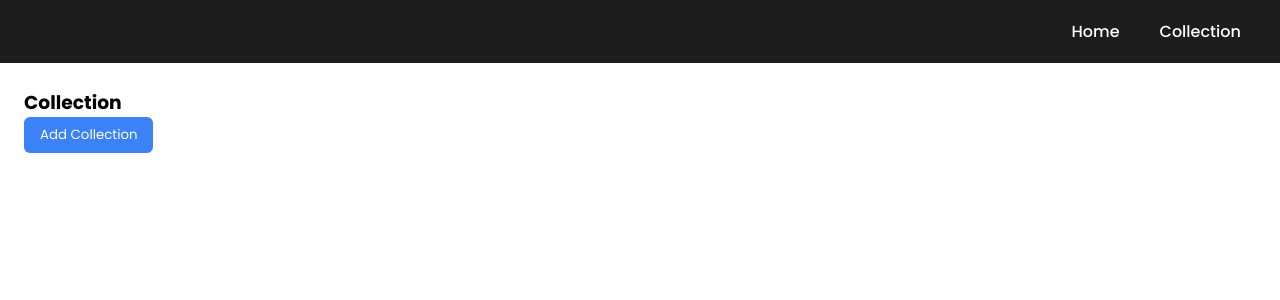
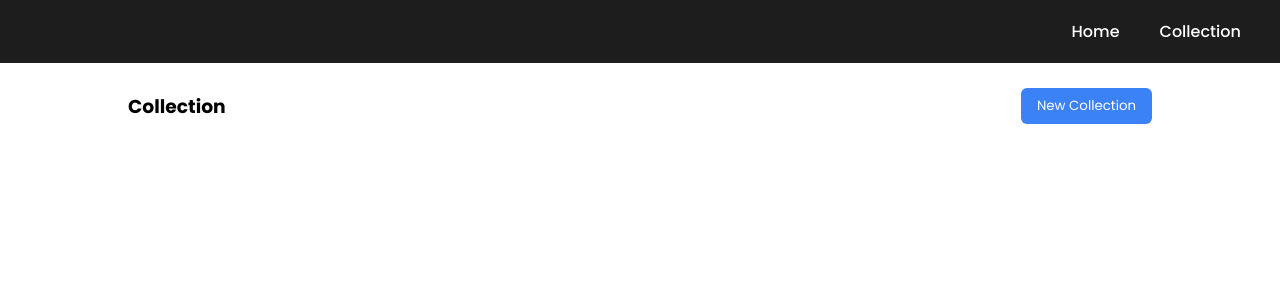
Before and after one commit to adiandoyo32/anime-app, a React (Create React App) app: page /collections in a window 1280 px wide. Shown: the top 300 px of the page. Built offline with nearby package versions, Linux system fonts and the light colour scheme.

Commit message:
fix: collection page ui

```diff
--- a/src/pages/AnimeDetail/components/CollectionCard.tsx
+++ b/src/components/CollectionCard.tsx
@@ -2,9 +2,9 @@
 import { css } from "@emotion/react";
 import React from "react";
 import { useNavigate } from "react-router-dom";
-import Button from "../../../components/Button";
-import { PlaceHolder } from "../../../images";
-import Collection from "../../../models/Collection";
+import Button from "./Button";
+import { PlaceHolder } from "../images";
+import Collection from "../models/Collection";
 
 interface CollectionCardProps {
     collection: Collection;
@@ -28,6 +28,8 @@ const CollectionCard: React.FC<CollectionCardProps> = ({ collection }) => {
                     width: 8rem;
                     height: 12rem;
                     background-color: #f5f5f5;
+                    border-radius: 0.5rem;
+                    overflow: hidden;
                 `}
             >
                 <img
--- a/src/pages/AnimeDetail/AnimeDetailPage.tsx
+++ b/src/pages/AnimeDetail/AnimeDetailPage.tsx
@@ -17,7 +17,7 @@ import AnimeTitle from "./components/AnimeTitle";
 import Banner from "./components/Banner";
 import BannerImage from "./components/BannerImage";
 import Chip from "./components/Chip";
-import CollectionCard from "./components/CollectionCard";
+import CollectionCard from "../../components/CollectionCard";
 import CoverImage from "./components/CoverImage";
 import Description from "./components/Description";
 import Dot from "./components/Dot";
--- a/src/pages/Collection/CollectionPage.tsx
+++ b/src/pages/Collection/CollectionPage.tsx
@@ -1,44 +1,66 @@
 /** @jsxImportSource @emotion/react */
 import { css } from "@emotion/react";
+import styled from "@emotion/styled";
 import { TrashIcon } from "@heroicons/react/solid";
 import { Link } from "react-router-dom";
 import Button from "../../components/Button";
 import IconButton from "../../components/IconButton";
 import { useCollectionContext } from "../../context/CollectionContext";
+import CollectionCard from "../../components/CollectionCard";
+import HomeWrapper from "../Home/components/HomeWrapper";
+
+const CollectionGrid = styled.div`
+    display: grid;
+    grid-template-columns: repeat(auto-fit, minmax(160px, 1fr));
+    grid-gap: 1rem;
+    @media (min-width: 380px) {
+        grid-template-columns: repeat(auto-fit, minmax(280px, 1fr));
+    }
+`;
 
 const CollectionPage = () => {
     const { collections, addCollection, removeCollection } = useCollectionContext();
 
     if (!collections) return <div>No yet</div>;
     return (
-        <>
-            <div>
+        <HomeWrapper>
+            <div
+                css={css`
+                    display: flex;
+                    justify-content: space-between;
+                    align-items: center;
+                    margin-bottom: 1rem;
+                `}
+            >
                 <h3>Collection</h3>
-                <Button onClick={addCollection}>Add Collection</Button>
+                <Button onClick={addCollection}>New Collection</Button>
             </div>
-            {collections.map((collection, index) => {
-                return (
-                    <div key={index}>
-                        <Link to={`/collections/${collection.name}`}>{collection.name}</Link>
-                        <h5>Added Anime {collection.animes.length}</h5>
-                        {/* <ul>
-                            {collection.animes.map((anime, index) => {
-                                return <li key={index}>{anime.title.romaji}</li>;
-                            })}
-                        </ul> */}
-                        <IconButton onClick={() => removeCollection(index)}>
-                            <TrashIcon
-                                css={css`
-                                    color: red;
-                                    width: 1rem;
-                                    height: 1rem;
-                                `}
-                            />
-                        </IconButton>
-                    </div>
-                );
-            })}
-        </>
+            <CollectionGrid>
+                {collections.map((collection) => {
+                    return (
+                        <CollectionCard key={collection.name} collection={collection} />
+                        // <div key={index}>
+                        //     <Link to={`/collections/${collection.name}`}>{collection.name}</Link>
+                        //     <h5>Added Anime {collection.animes.length}</h5>
+                        //     {/* <ul>
+                        //         {collection.animes.map((anime, index) => {
+                        //             return <li key={index}>{anime.title.romaji}</li>;
+                        //         })}
+                        //     </ul> */}
+                        //     <IconButton onClick={() => removeCollection(index)}>
+                        //         <TrashIcon
+                        //             css={css`
+                        //                 color: red;
+                        //                 width: 1rem;
+                        //                 height: 1rem;
+                        //             `}
+                        //         />
+                        //     </IconButton>
+                        // </div>
+                    );
+                })}
+            </CollectionGrid>
+        </HomeWrapper>
     );
 };
 
```
